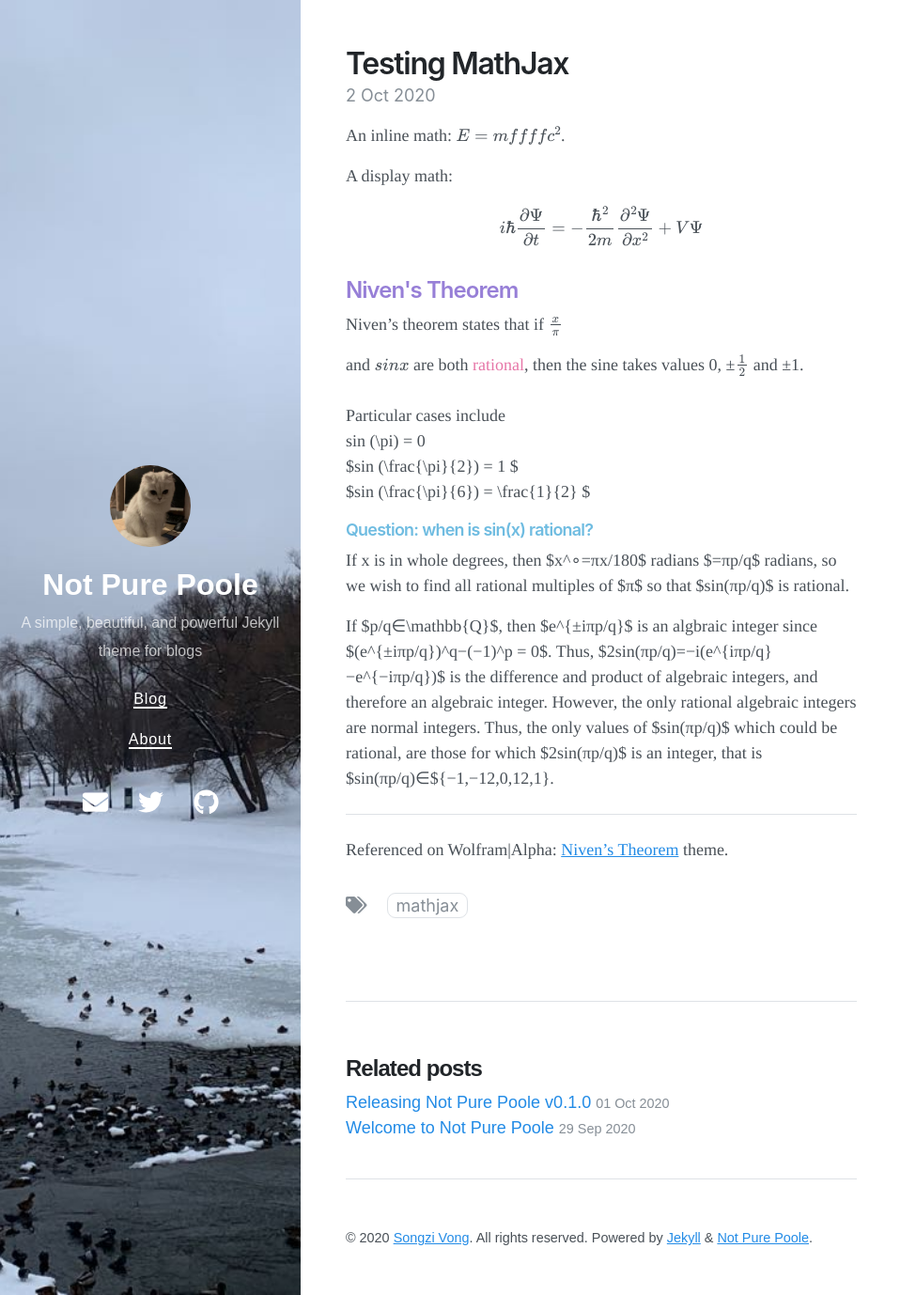
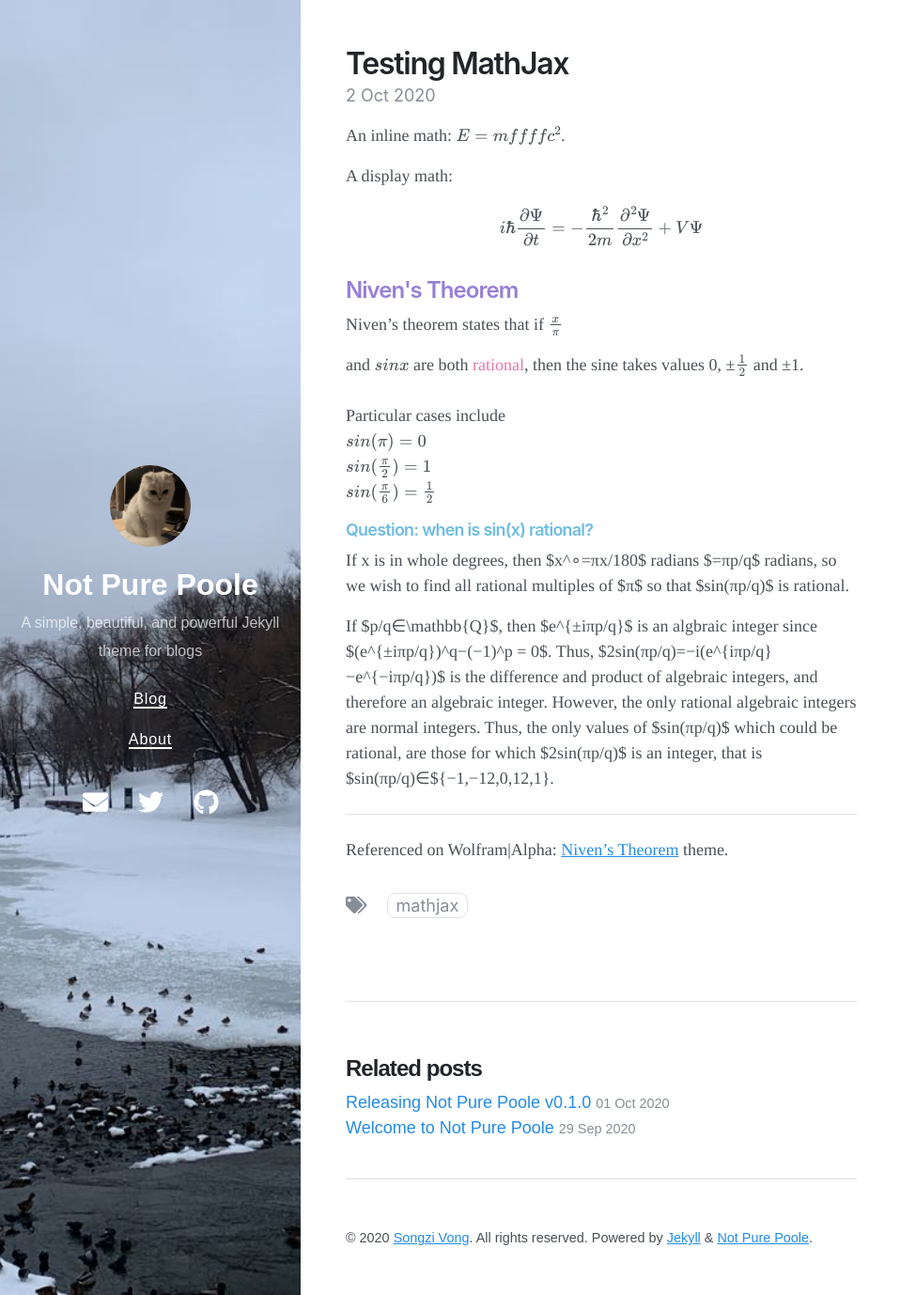
Before and after one commit to stackbit-projects/marvelous-goose-1e19c, a Jekyll site: the page built from _posts/2020-10-02-testing-mathjax.md, in a window 1280 px wide and 1378 px high. Shown: the whole window at 94% size, without its empty margins (0-975 px from the left). Built offline with Jekyll 4.4.1, drawn with Linux system fonts in a browser that asks for light colours; nearby versions of some CDN libraries.

```diff
--- a/_posts/2020-10-02-testing-mathjax.md
+++ b/_posts/2020-10-02-testing-mathjax.md
@@ -21,9 +21,9 @@ Niven's theorem states that if $$\frac{x}{\pi}$$
 
 and $$sin x$$ are both <font color= E675A7> rational</font>, then the sine takes values 0, ±$$\frac{1}{2}$$ and ±1.<br/>
  <br/>Particular cases include<br/>
-sin (\pi) = 0 <br/>
-$sin (\frac{\pi}{2}) = 1 $<br/>
-$sin (\frac{\pi}{6}) = \frac{1}{2} $<br/>
+$$sin (\pi) = 0 $$<br/>
+$$sin (\frac{\pi}{2}) = 1 $$<br/>
+$$sin (\frac{\pi}{6}) = \frac{1}{2} $$<br/>
 
 #### <font color= 6FBCE1> Question: when is sin(x) rational?</font>
 If x is in whole degrees, then $x^∘=πx/180$ radians $=πp/q$ radians, so we wish to find all rational multiples of $π$ so that $sin(πp/q)$ is rational. <br/>
```
